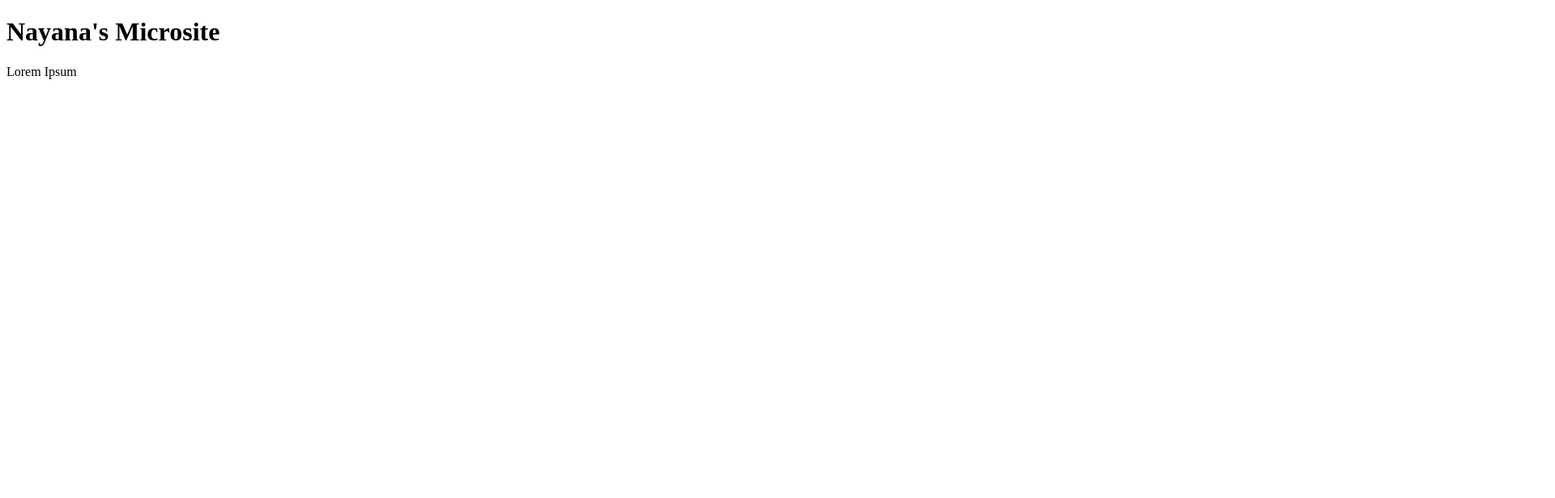
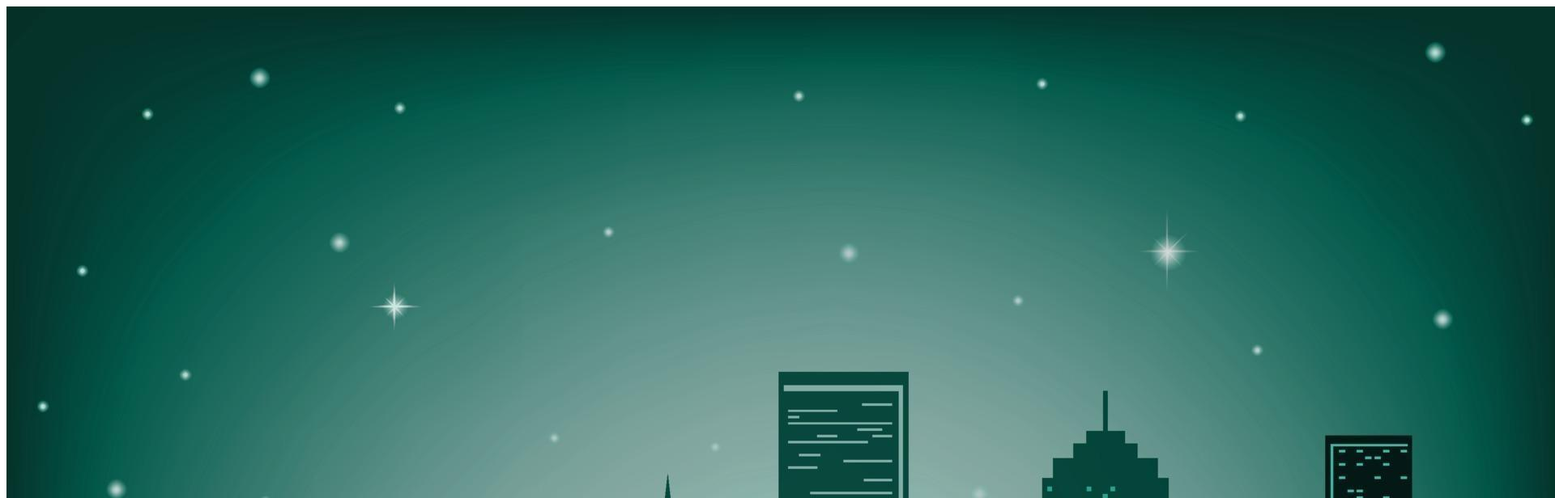
Before and after one commit to NayanaAg/desn3035-e1, a plain HTML site: page index.html in a window 1280 px wide. Shown: the top 616 px of the page at 81% size, 1920 px wide, since content can reach past the window. Drawn offline with Linux system fonts and the light colour scheme.

Commit message:
added image to page

```diff
--- a/index.html
+++ b/index.html
@@ -7,6 +7,7 @@
     </head>
 
     <body>
+        <img src="cityheader.jpg"/>
         <h1>Nayana's Microsite</h1>
         <p>Lorem Ipsum</p>
     </body>
```
Also changed, not shown: cityheader.jpg (added).
